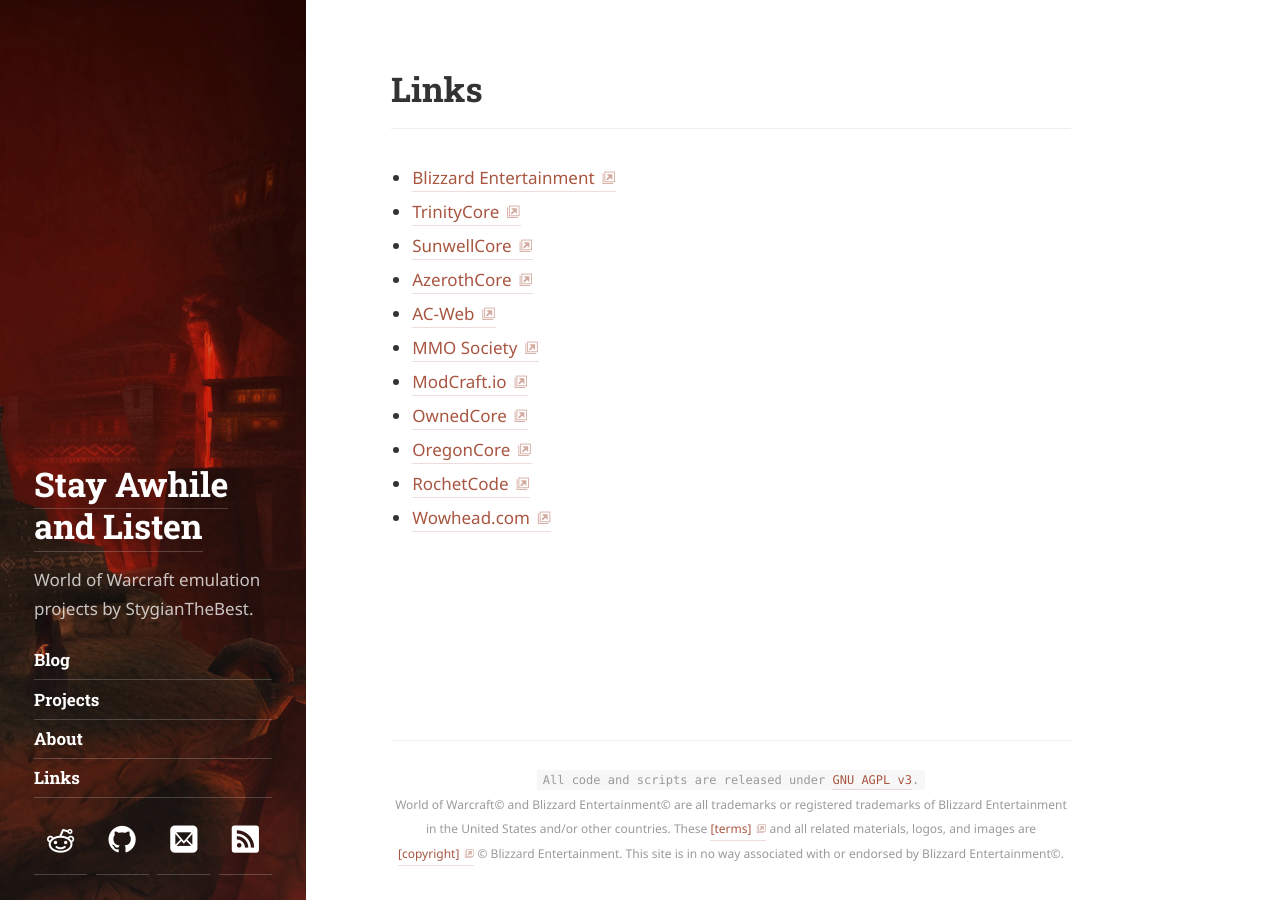
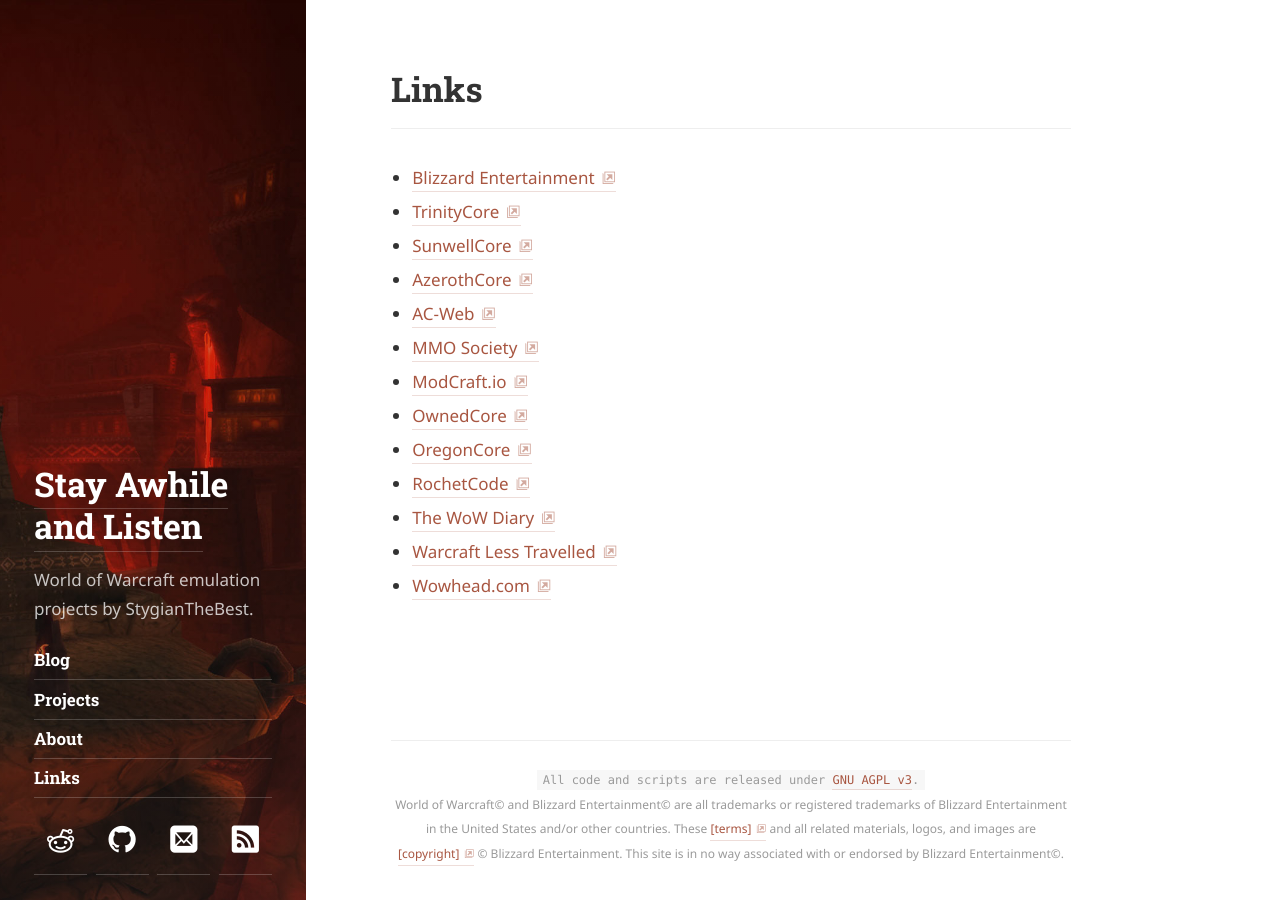
Before and after one commit to StygianTheBest/stygianthebest.github.io, a Jekyll site: the page built from links.md, in a window 1280 px wide. Built offline with Jekyll 4.4.1, drawn with Linux system fonts in a browser that asks for light colours; some web fonts are replaced.

Commit message:
Add Links

```diff
--- a/links.md
+++ b/links.md
@@ -126,4 +126,6 @@
 - [OwnedCore](http://ownedcore.com/){:target="_blank"}
 - [OregonCore](https://wiki.oregon-core.net/){:target="_blank"}
 - [RochetCode](http://rochet2.github.io/downloads/){:target="_blank"}
-- [Wowhead.com](http://wowhead.com){:target="_blank"}
+- [The WoW Diary](https://www.amazon.com/WoW-Diary-Journal-Computer-Development/dp/B07LB927QF){:target="_blank"}
+- [Warcraft Less Travelled](http://warcraftlesstraveled.com){:target="_blank"}
+- [Wowhead.com](http://wowead.com){:target="_blank"}
```
Also changed, not shown: _projects/server-stygiancoreclient.md (+2 -2 lines).
